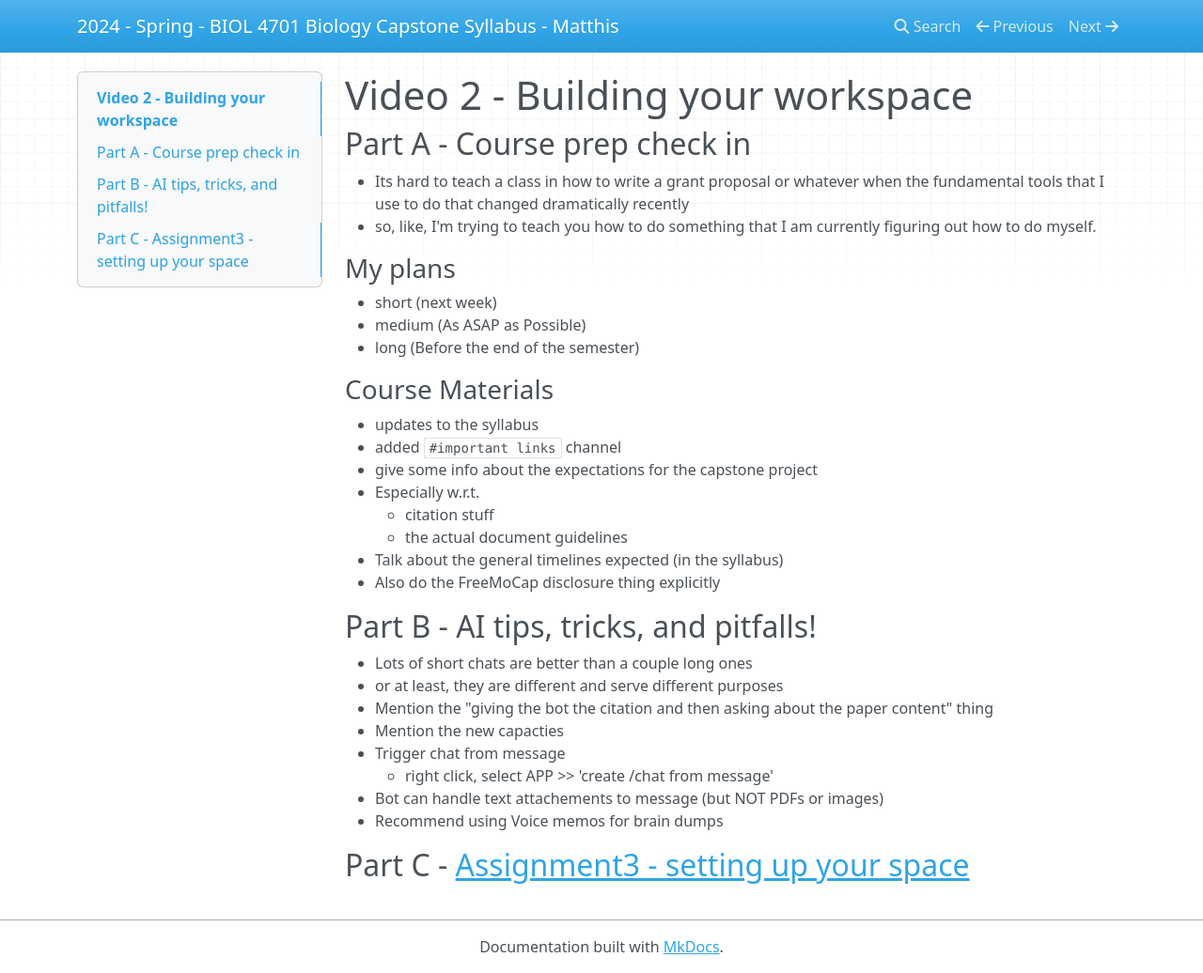
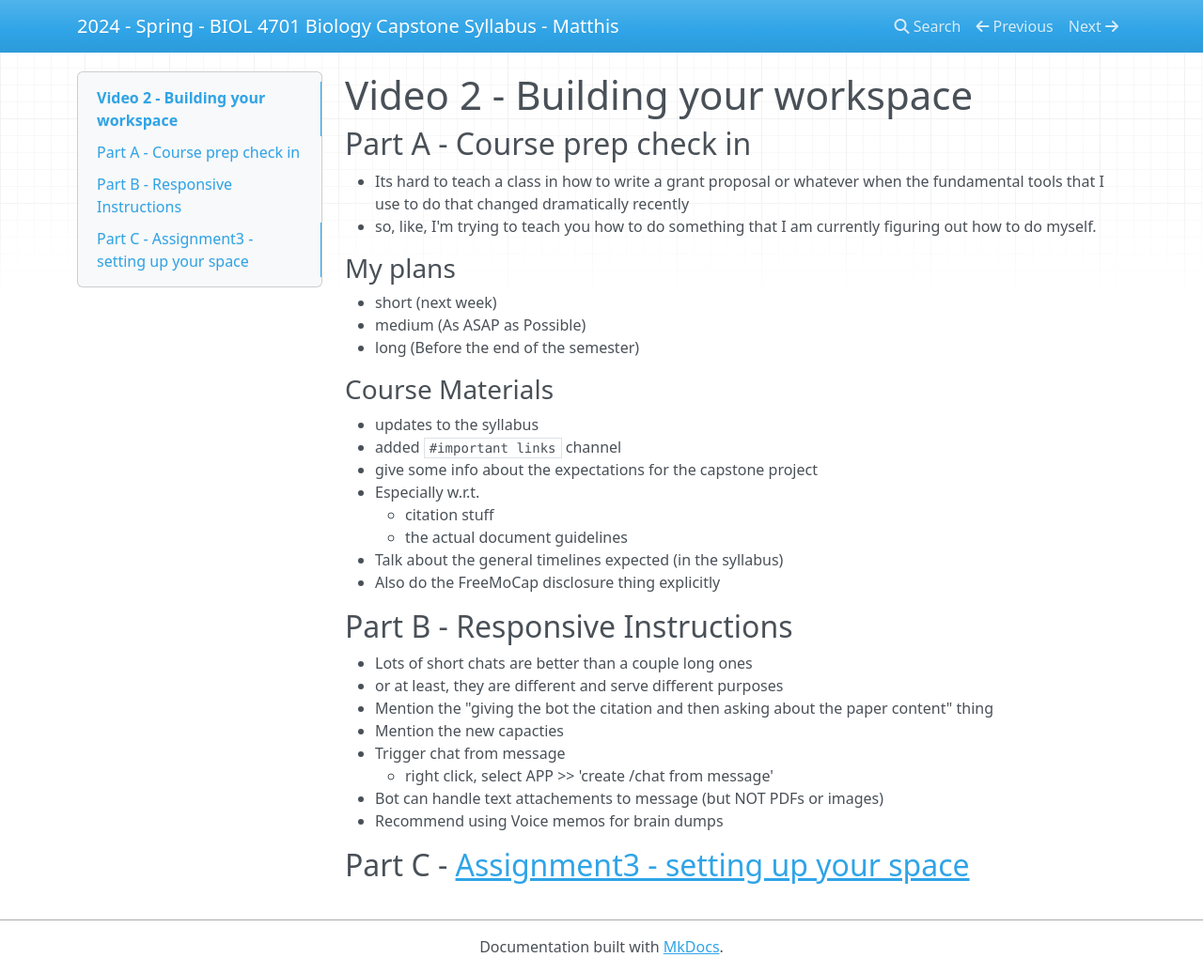
Before and after one commit to HumanMovementNeuroscience/capstone, an MkDocs documentation site: the page built from docs/course_materials/assignments/assignment3/assignment3-content-outline.md, in a window 1280 px wide and 1036 px high. Shown: the whole window at 94% size. Built offline with MkDocs 1.6.1, drawn with Linux system fonts in a browser that asks for light colours; nearby versions of some CDN libraries.

Commit message:
Feb 9, 2024, 10:27 AM

```diff
--- a/docs/course_materials/assignments/assignment3/assignment3-content-outline.md
+++ b/docs/course_materials/assignments/assignment3/assignment3-content-outline.md
@@ -17,7 +17,7 @@
 - Talk about the general timelines expected (in the syllabus)
 - Also do the FreeMoCap disclosure thing explicitly
 
-## Part B - AI tips, tricks, and pitfalls!
+## Part B - Responsive Instructions
 - Lots of short chats are better than a couple long ones
   - or at least, they are different and serve different purposes
 - Mention the "giving the bot the citation and then asking about the paper content" thing
```
